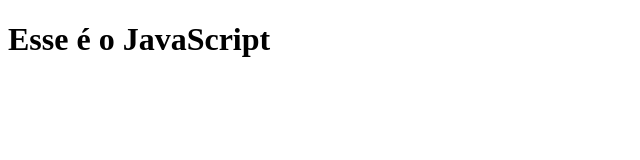
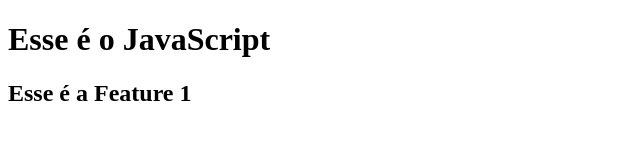
Before and after one commit to GuiMartinsDev/javascript-git, a plain HTML site: page index.html in a window 1280 px wide. Shown: the whole page, without its empty margins (0-640 px from the left). Drawn offline with Linux system fonts and the light colour scheme.

Commit message:
h2 da feature1 add

```diff
--- a/index.html
+++ b/index.html
@@ -9,6 +9,7 @@
 
 <body>
   <h1>Esse é o JavaScript</h1>
+  <h2>Esse é a Feature 1</h2>
   <script src="./script.js"></script>
 </body>
 
```
